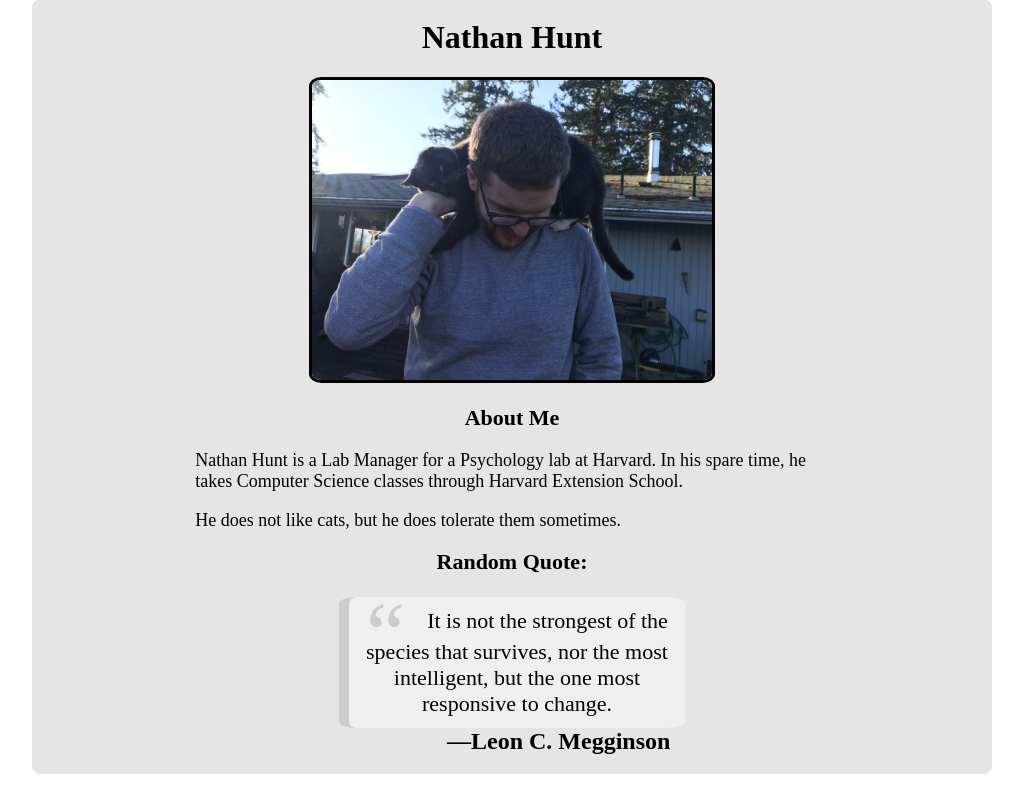
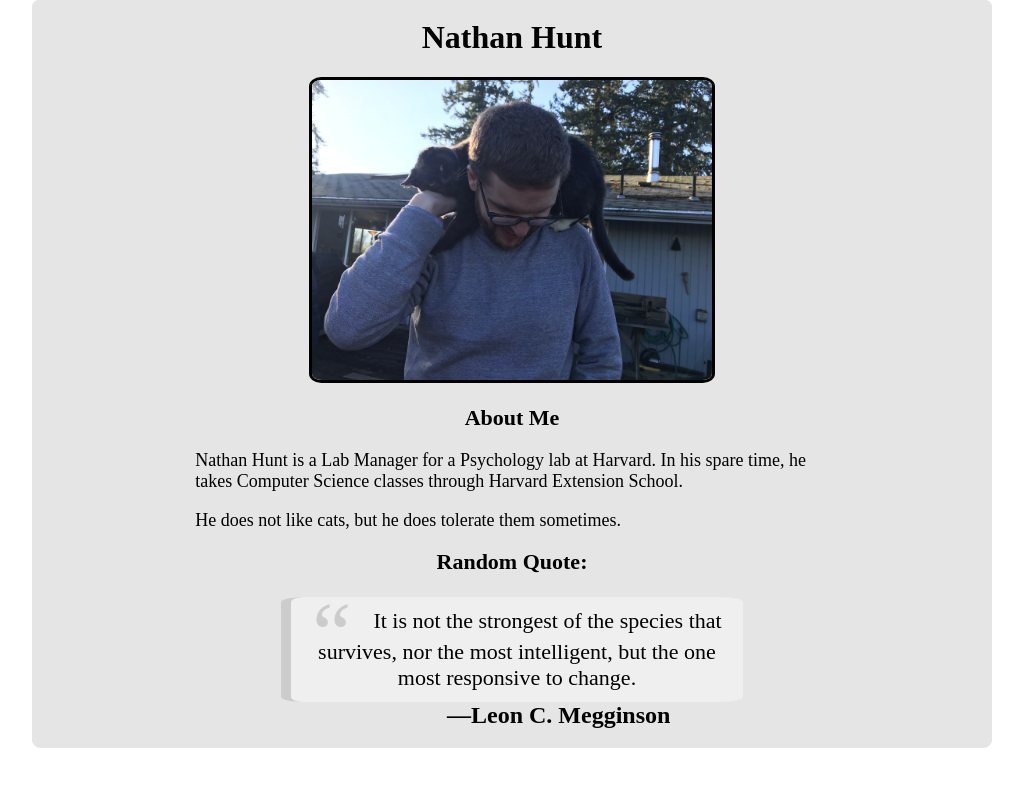
Before and after one commit to madelinehunt/p1, a PHP site: page / in a window 1280 px wide. Shown: the part 22-821 px from the top of the page, without its empty margins (128-1151 px from the left). Run offline with PHP 8.4, Linux system fonts and the light colour scheme.

Commit message:
slight tweak to css

```diff
--- a/local.css
+++ b/local.css
@@ -51,7 +51,7 @@ h2 {
 }
 
 blockquote {
-  width: 33%;
+  width: 45%;
   margin-left: auto;
   margin-right: auto;
   border-radius: 5%;
```
